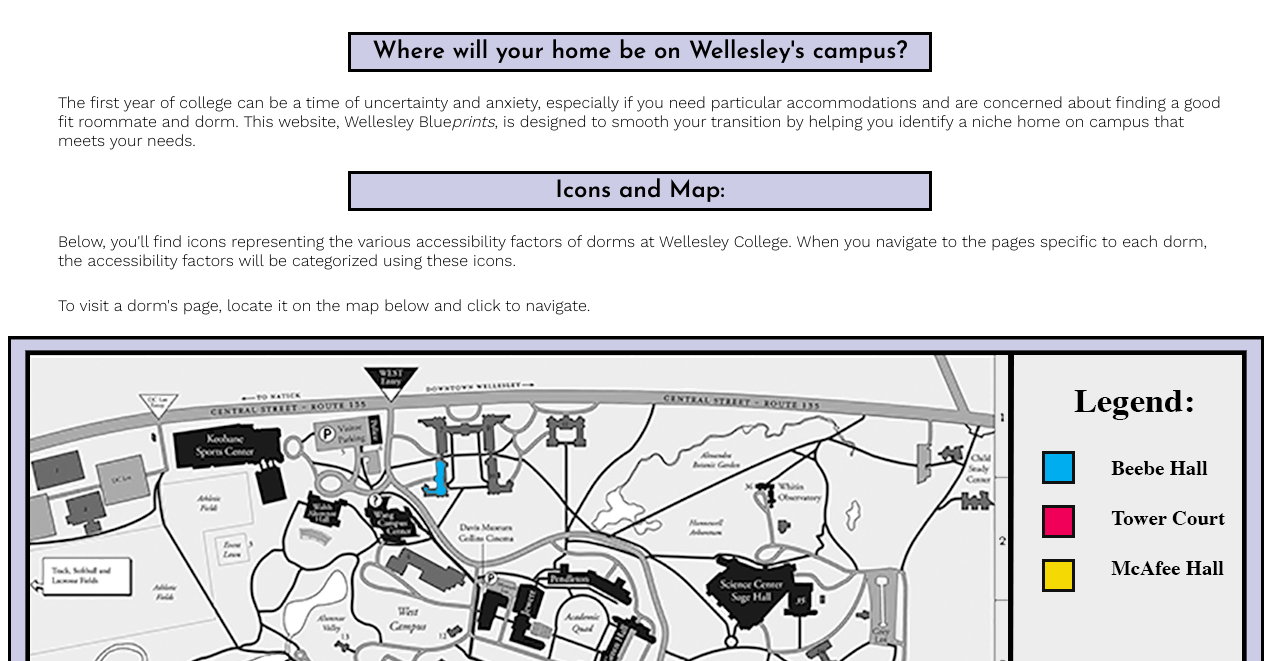
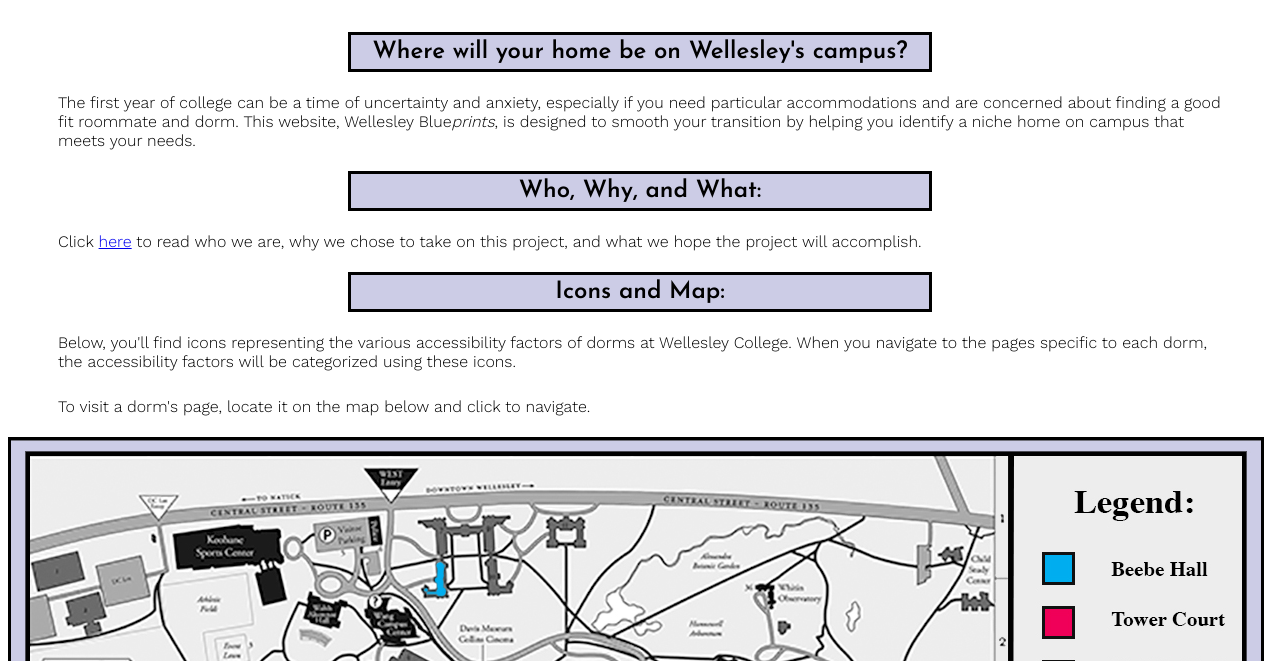
Before and after one commit to mgamino/whackproject, a Python web app: template templates/main.html in a window 1280 px wide. Shown: the part 622-1283 px from the top of the page. Run offline with Jinja, Linux system fonts and the light colour scheme; the template is opened without the code that fills it, so the values that code supplies are empty.

Commit message:
whowhywhat name

```diff
--- a/stylesheets/style.css
+++ b/stylesheets/style.css
@@ -51,3 +51,9 @@ h1, h2 {
     margin:auto;
     padding:5px;
 }
+
+.iconbox {
+
+}
+
+.icon
--- a/templates/main.html
+++ b/templates/main.html
@@ -24,6 +24,12 @@
         </div>
 
         <div class="contentblock">
+            <h2>Who, Why, and What: </h2>
+
+            <p>Click <a href="whowhywhat.html">here</a> to read who we are, why we chose to take on this project, and what we hope the project will accomplish. </p>
+        </div>
+
+        <div class="contentblock">
             <h2>Icons and Map: </h2>
             <p>Below, you'll find icons representing the various accessibility factors of dorms at Wellesley College. When you navigate to the pages specific to each dorm, the accessibility factors will be categorized using these icons.</p>
             <p>To visit a dorm's page, locate it on the map below and click to navigate.</p>
```
Also changed, not shown: templates/whowhywhat.html (renamed from templates/why.html).
